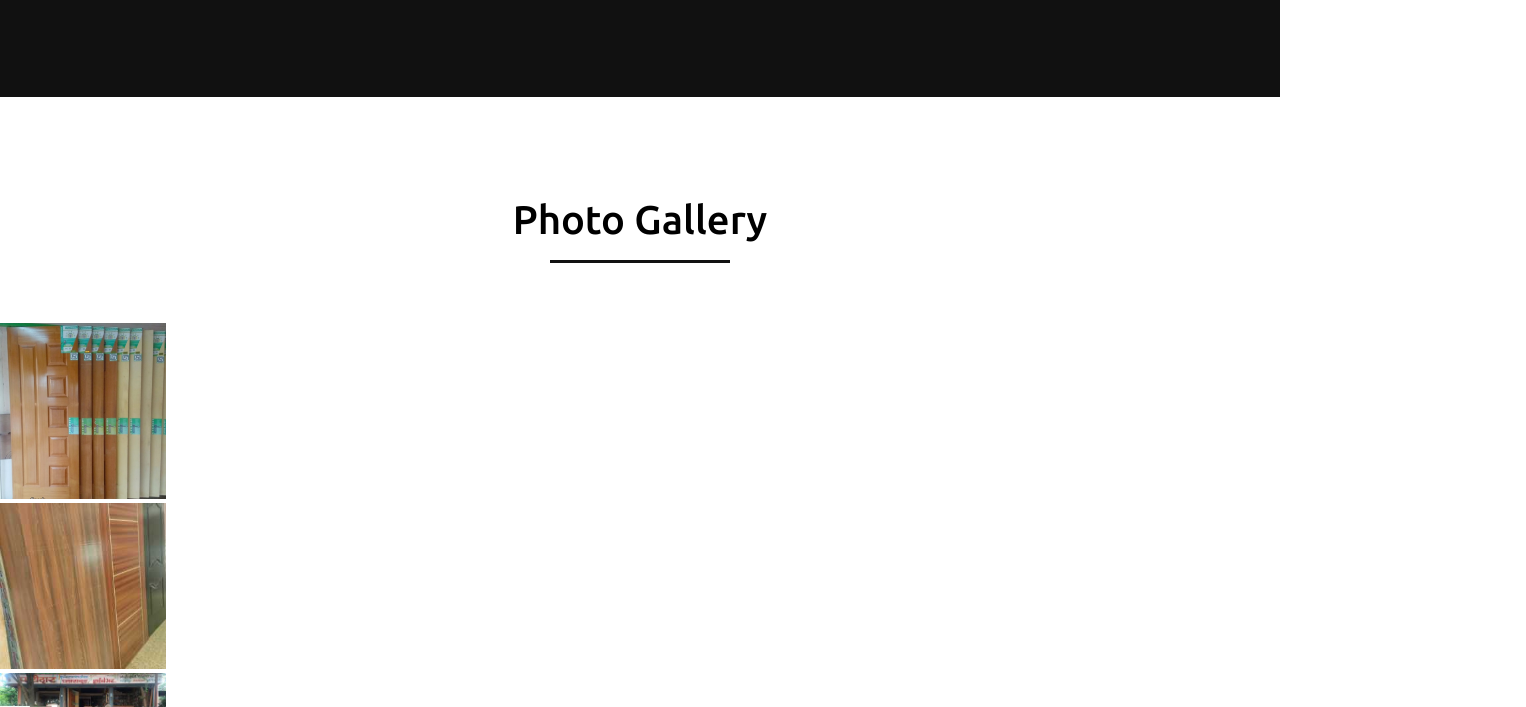
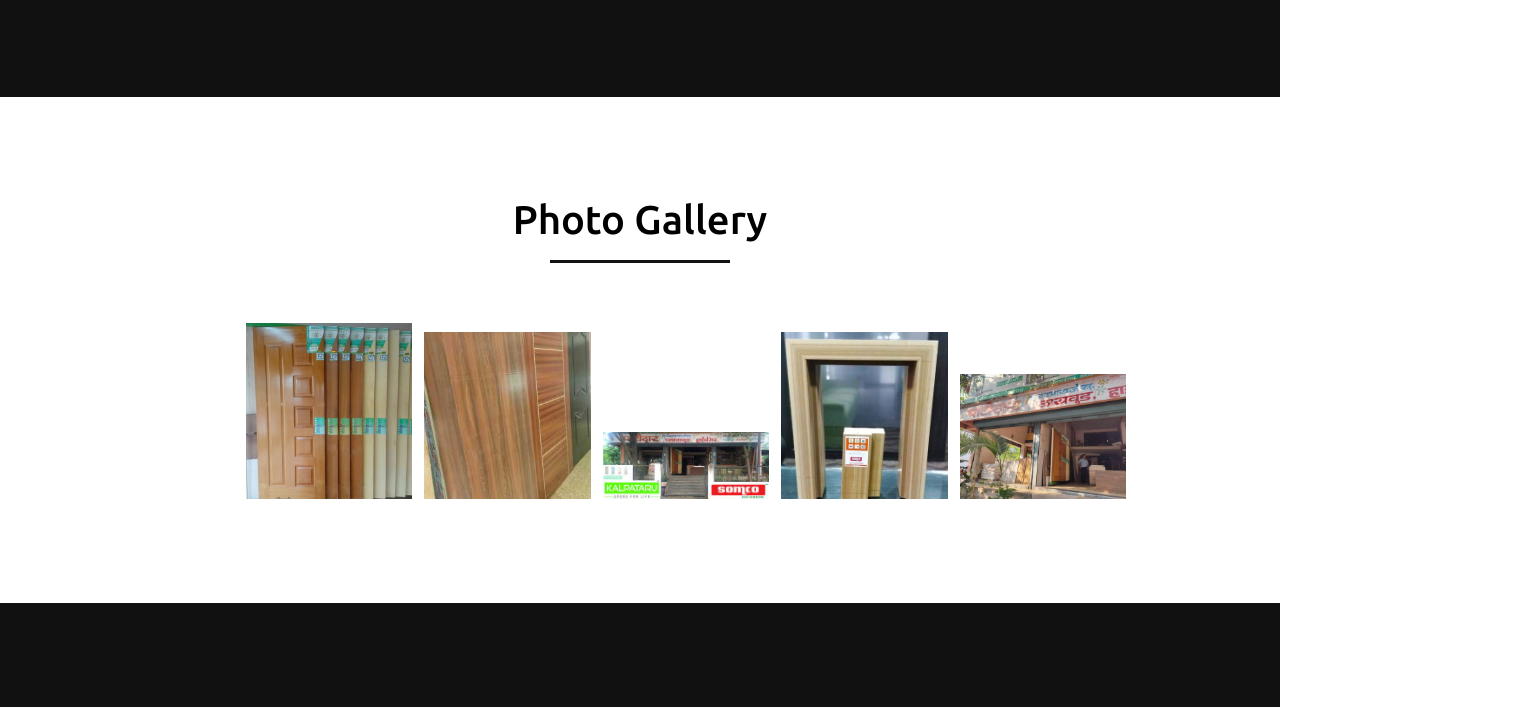
Before and after one commit to Deepesh-Patel/Patidar-Enterprises, a plain HTML site: page index.html in a window 1280 px wide. Shown: the part 2093-2800 px from the top of the page, 1526 px wide, since content can reach past the window. Drawn offline with nearby package versions, Linux system fonts and the light colour scheme.

Commit message:
Update style.css

```diff
--- a/style.css
+++ b/style.css
@@ -299,6 +299,34 @@ section .title::after{
 
 img{
     width: 13%;
+}
+
+/* photo gallery section */
+
+.container{
+    width: 100%;
+    height: 100%;
+    margin-left: 246px;
+}
+
+.box{
+    display: inline;
+}
+
+.box-1{
+    margin-right: 8px;
+}
+
+.box-2{
+    margin-right: 8px;
+}
+
+.box-3{
+    margin-right: 8px;
+}
+
+.box-4{
+    margin-right: 8px;
 }
 
 /* teams section styling */
```
